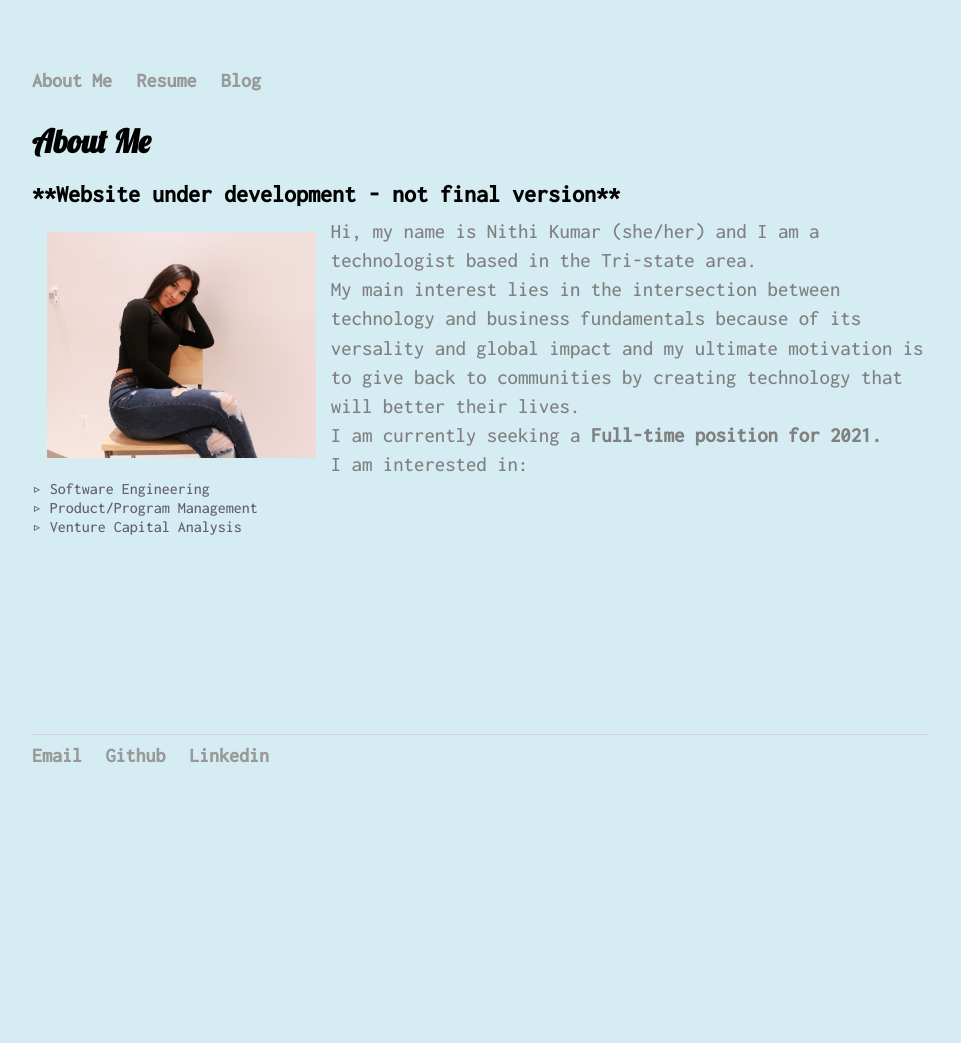
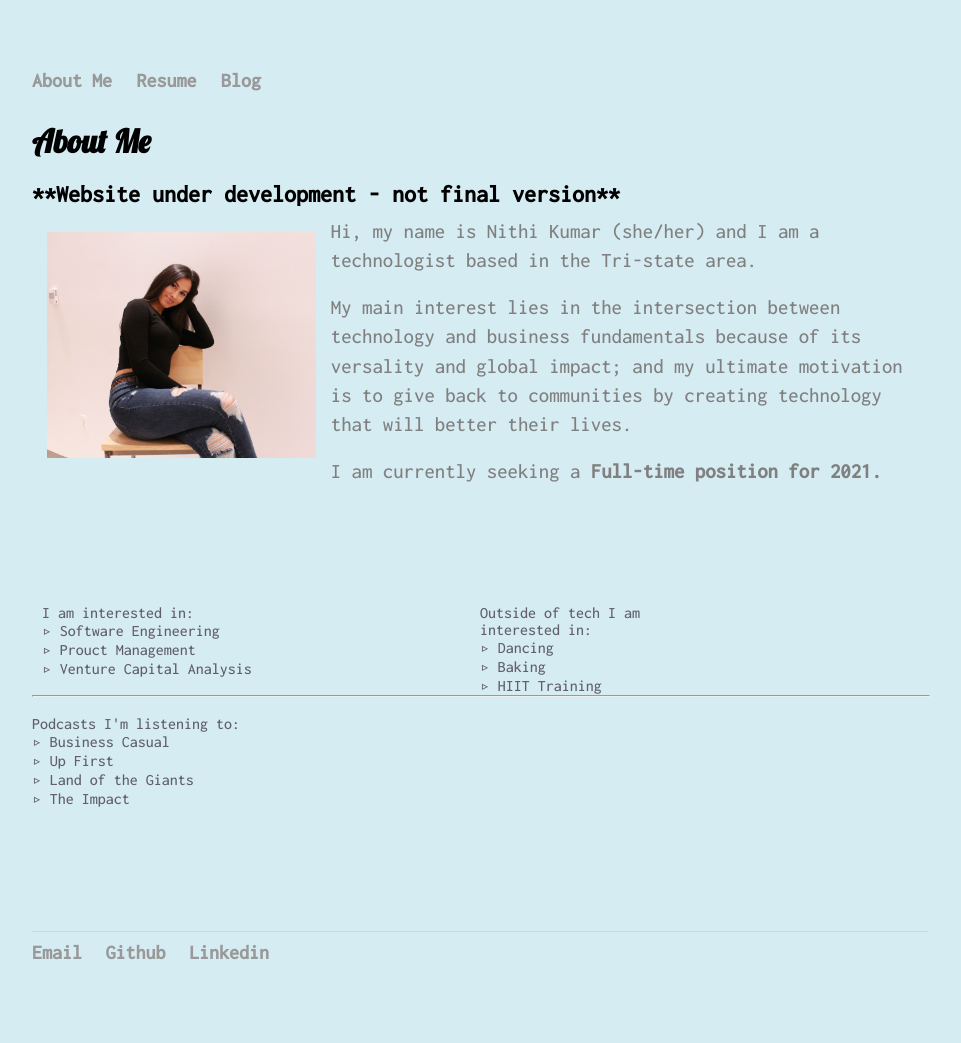
Before and after one commit to nithi0105/nithi0105.github.io, a Jekyll site: the page built from index.html, in a window 1280 px wide. Shown: the whole page, without its empty margins (160-1121 px from the left). Built offline with Jekyll 4.4.1, drawn with Linux system fonts in a browser that asks for light colours; before the commit the page ends 900 px from its top, so only the background shows below that.

Commit message:
links added

```diff
--- a/css/main.css
+++ b/css/main.css
@@ -27,6 +27,13 @@ a.res:link{
     padding:4px 4px 4px 0px;
 
 }
+
+a.links{
+    font-family: 'Inconsolata', 'monospace';
+    color: #61606a;
+    font-size:16px;
+}
+
 a {
     text-decoration: none;
     font-family: 'Inconsolata', 'monospace';
@@ -88,6 +95,11 @@ ul.interests li{
     font-family: 'Inconsolata', 'monospace';
     color: #61606a;
 }
+ul.hob li{
+    list-style:none;
+    font-family: 'Inconsolata', 'monospace';
+    color: #61606a;
+}
 
 .res-body{
     font-family: 'Inconsolata', 'monospace';
@@ -141,3 +153,20 @@ ul.p-body li{
     font-family: 'Inconsolata', 'monospace';
     font-size:1.2em;
 }
+.boxes{
+    font-family: 'Inconsolata', 'monospace';
+    color: #61606a;
+    padding:10px;
+}
+.interests{
+    font-family: 'Inconsolata', 'monospace';
+    width:50%;
+    float:left;
+    color: #61606a;
+}
+.hob{
+    font-family: 'Inconsolata', 'monospace';
+    width:50%;
+    float:left;
+    color: #61606a;
+}
--- a/index.html
+++ b/index.html
@@ -6,16 +6,45 @@ title: Nithi Kumar Personal Website
 <div class="blurb">
 	<h1>About Me</h1>
 	<h2>**Website under development - not final version**</h2>
+	<div class="top">
 	<p class="intro"><img src="/PP_pic.JPG"  style="float:left;width:30%;padding:15px">
-Hi, my name is Nithi Kumar (she/her) and I am a technologist based in the Tri-state area.</p>
-	<p class="intro">My main interest lies in the intersection between technology and business fundamentals because of its versality and global impact and my ultimate motivation is to give back to communities by creating technology that will better their lives.</p>
+Hi, my name is Nithi Kumar (she/her) and I am a technologist based in the Tri-state area.</p><br>
+	<p class="intro">My main interest lies in the intersection between technology and business fundamentals because of its versality and global impact; and my ultimate motivation is to give back to communities by creating technology that will better their lives.</p><br>
 	<p class="intro">I am currently seeking a <span style="font-weight:bold">Full-time position for 2021. </span></p>
-	<p class="intro"> I am interested in:
+</div><br><br><br><br><br><br>
+	<div class="boxes">
+	<div class="interests">
 		<ul class="interests">
+			<lh> I am interested in: </lh>
 			<li>▹ Software Engineering</li>
-			<li>▹ Product/Program Management</li>
+			<li>▹ Prouct Management</li>
 			<li>▹ Venture Capital Analysis</li>
 	</ul>
-	</p>
-	<br><br><br><br><br><br><br><br><br><br><br>
-</div><!-- /.blurb -->
+	</div>
+	<div class="interests">
+		<ul class="interests">
+			<lh> Outside of tech I am interested in: </lh>
+			<li>▹ Dancing</li>
+			<li>▹ Baking</li>
+			<li>▹ HIIT Training</li>
+	</ul>
+	</div>
+	</div>
+	<br>
+	<br>
+	<hr style="width:100%">
+	<br>
+	<div class="hobbies">
+		<div class="hob">
+			<ul class="hob">
+				<lh>Podcasts I'm listening to:</lh>
+				<li>▹ <a class="links" href="https://open.spotify.com/show/7nc7OQdPTekErtFSRxOBKh" target="_blank">Business Casual</a></li>
+				<li>▹ <a class="links" href="https://open.spotify.com/show/2mTUnDkuKUkhiueKcVWoP0" target="_blank">Up First</a></li>
+				<li>▹ <a class="links" href="https://open.spotify.com/show/6DdYNi0EakNKPDuONnWiam" target="_blank">Land of the Giants</a></li>
+				<li>▹ <a class="links" href="https://open.spotify.com/show/2zS4NZ0ifzivJGmtaMqJwv" target="_blank">The Impact</li>
+			</ul>
+		</div>
+	</div>
+
+	<br><br><br><br><br><br><br><br><br><br><br><br>
+<!-- /.blurb -->
```
Also changed, not shown: resume/index.html (+13 -0 lines).
